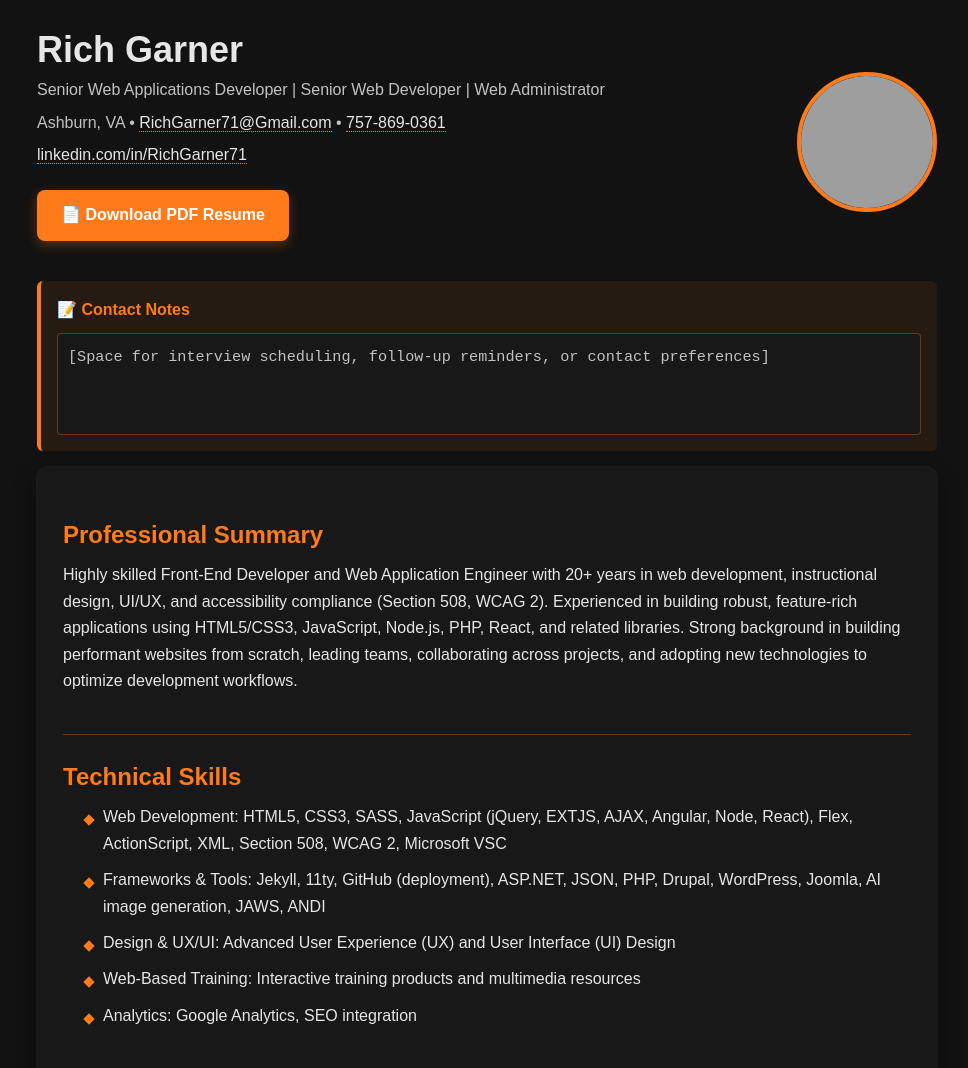
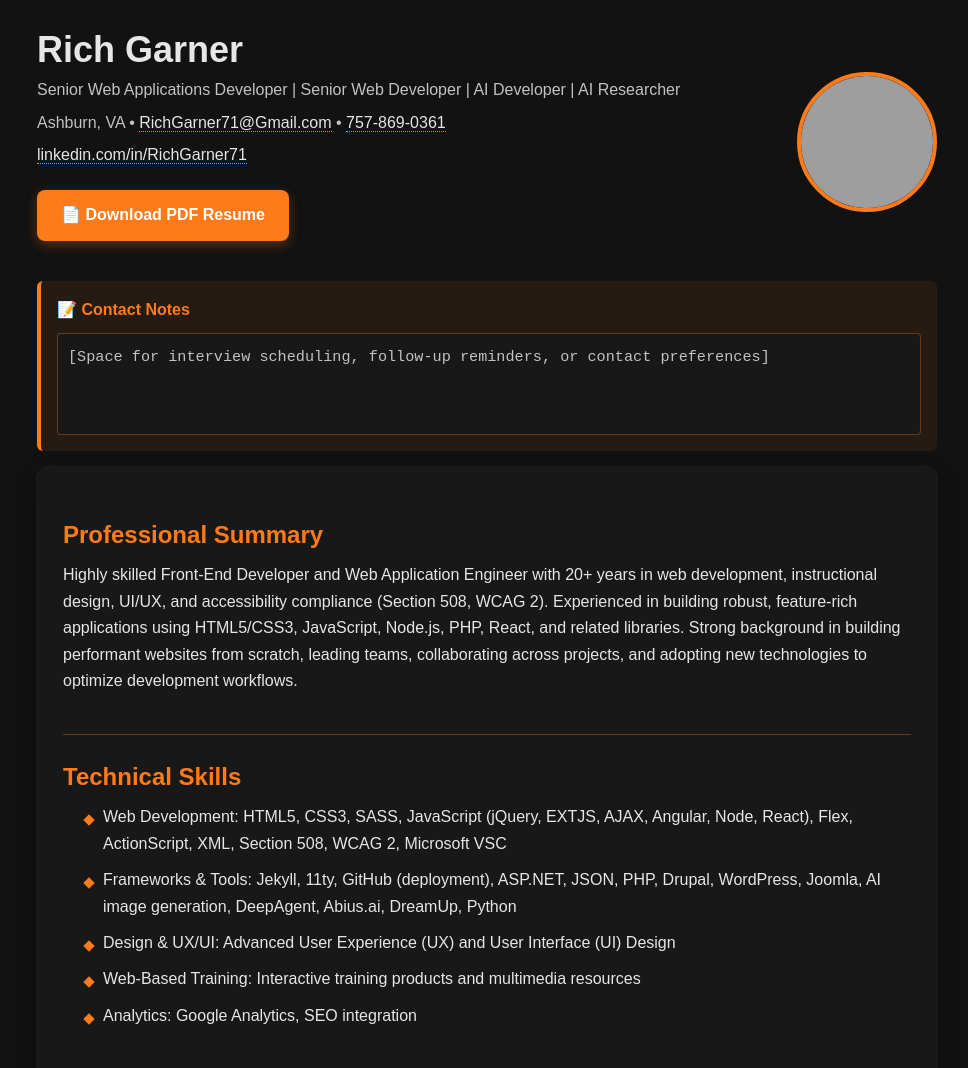
Before and after one commit to richgarner71/rich_garner_resume, a plain HTML site: page index.html in a window 1280 px wide. Shown: the top 1068 px of the page, without its empty margins (153-1121 px from the left). Drawn offline with Linux system fonts and the light colour scheme; grey boxes are pictures that could not be loaded.

Commit message:
Update index.html

```diff
--- a/index.html
+++ b/index.html
@@ -175,7 +175,7 @@
     <header>
     <div>
     <h1>Rich Garner</h1>
-    <p>Senior Web Applications Developer | Senior Web Developer | Web Administrator</p>
+    <p>Senior Web Applications Developer | Senior Web Developer | AI Developer | AI Researcher</p>
     <p>Ashburn, VA • <a href="mailto:RichGarner71@Gmail.com">RichGarner71@Gmail.com</a> • <a href="tel:7578690361">757-869-0361</a></p>
     <p><a href="https://linkedin.com/in/RichGarner71">linkedin.com/in/RichGarner71</a></p>
     <a href="RichGarner_2025_SeniorWeb.pdf" download class="download-btn">📄 Download PDF Resume</a>
@@ -204,7 +204,7 @@
     <h2>Technical Skills</h2>
     <ul>
     <li>Web Development: HTML5, CSS3, SASS, JavaScript (jQuery, EXTJS, AJAX, Angular, Node, React), Flex, ActionScript, XML, Section 508, WCAG 2, Microsoft VSC</li>
-    <li>Frameworks & Tools: Jekyll, 11ty, GitHub (deployment), ASP.NET, JSON, PHP, Drupal, WordPress, Joomla, AI image generation, JAWS, ANDI</li>
+    <li>Frameworks & Tools: Jekyll, 11ty, GitHub (deployment), ASP.NET, JSON, PHP, Drupal, WordPress, Joomla, AI image generation, DeepAgent, Abius.ai, DreamUp, Python</li>
     <li>Design & UX/UI: Advanced User Experience (UX) and User Interface (UI) Design</li>
     <li>Web-Based Training: Interactive training products and multimedia resources</li>
     <li>Analytics: Google Analytics, SEO integration</li>
```
